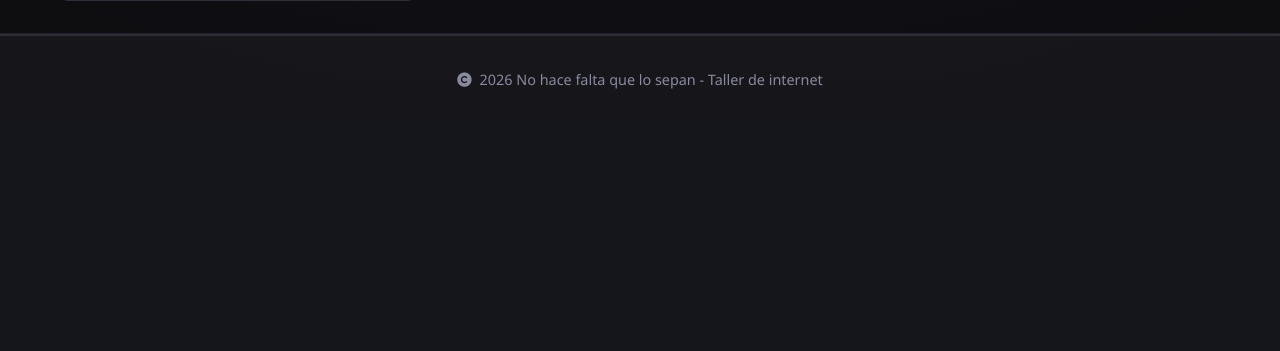
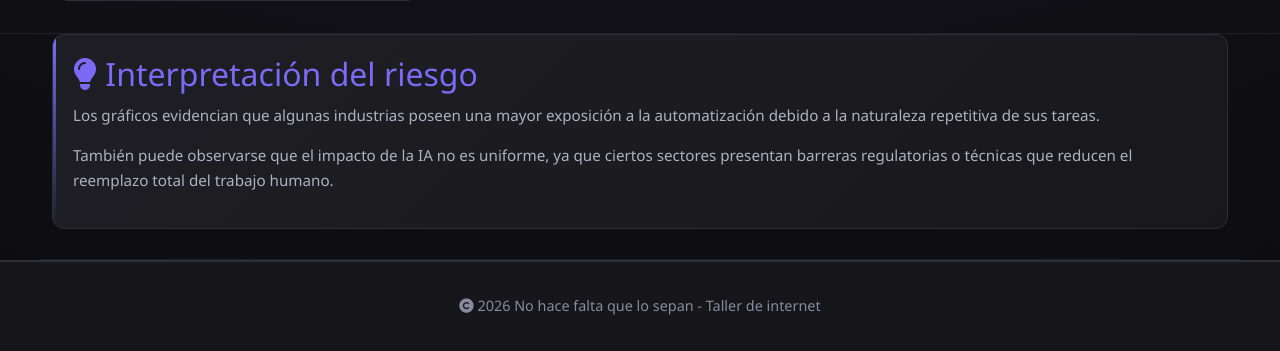
Before and after one commit to matiascena06/repogit, a Flask app: page /riesgo in a window 1280 px wide. Shown: the part 1486-1837 px from the top of the page. Before the commit the page ends 1575 px from the top, so only its background shows below. Run offline with Flask 3, Linux system fonts and the light colour scheme; parts of the project's set-up code (start-up, migrations or seed data) failed here and were passed over.

Commit message:
footer corregido y riesgo.html editado

```diff
--- a/templates/analisis.html
+++ b/templates/analisis.html
@@ -178,7 +178,7 @@
 
 <footer>
     <div class="container-footer">
-        <p><i class="fas fa-copyright" style="margin-right: 8px;"></i>2026 No hace falta que lo sepan - Taller de internet</p>
+        <p><i class="fas fa-copyright"></i> 2026 No hace falta que lo sepan - Taller de internet</p>
     </div>
 </footer>
 </body>
--- a/templates/costos.html
+++ b/templates/costos.html
@@ -94,7 +94,7 @@
 
 <footer>
     <div class="container-footer">
-        <p><i class="fas fa-copyright" style="margin-right: 8px;"></i>2026 No hace falta que lo sepan - Taller de internet</p>
+        <p><i class="fas fa-copyright"></i> 2026 No hace falta que lo sepan - Taller de internet</p>
     </div>
 </footer>
 </body>
--- a/templates/index.html
+++ b/templates/index.html
@@ -155,7 +155,7 @@
 
 <footer>
     <div class="container-footer">
-        <p><i class="fas fa-copyright" style="margin-right: 8px;"></i>2026 No hace falta que lo sepan - Taller de internet</p>
+        <p><i class="fas fa-copyright"></i> 2026 No hace falta que lo sepan - Taller de internet</p>
     </div>
 </footer>
 </body>
--- a/templates/riesgo.html
+++ b/templates/riesgo.html
@@ -58,7 +58,9 @@
 
         <div class="graficos-grid">
             <div class="grafico-card">
-                <h3>Años de sustitución</h3>
+                <h3>
+                <i class="fas fa-calendar-days"></i> Años de sustitución
+                </h3>
                 <img src="{{ url_for('static', filename='plots/g4.png') }}">
                 <p class="grafico-desc">
                     Distribución de los años estimados en los que distintos roles podrían ser reemplazados por IA.
@@ -66,7 +68,9 @@
             </div>
 
             <div class="grafico-card">
-                <h3>AI Augmentation</h3>
+                <h3>
+                    <i class="fas fa-brain"></i> AI Augmentation
+                </h3>
                 <img src="{{ url_for('static', filename='plots/g2.png') }}">
                 <p class="grafico-desc">
                     Muestra cómo la IA puede aumentar la productividad según la barrera regulatoria de cada industria.
@@ -74,7 +78,9 @@
             </div>
 
             <div class="grafico-card">
-                <h3>Impacto por industria</h3>
+                <h3>
+                    <i class="fas fa-industry"></i> Impacto por industria
+                </h3>
                 <img src="{{ url_for('static', filename='plots/g5.png') }}">
                 <p class="grafico-desc">
                     Ranking de industrias según el potencial de impacto de la IA en sus procesos.
@@ -82,7 +88,9 @@
             </div>
 
             <div class="grafico-card">
-                <h3>Tendencia temporal</h3>
+                <h3>
+                    <i class="fas fa-chart-line"></i> Tendencia temporal
+                    </h3>
                 <img src="{{ url_for('static', filename='plots/g6.png') }}">
                 <p class="grafico-desc">
                     Evolución del riesgo promedio de automatización
@@ -92,9 +100,29 @@
         </div>
     </div>
 </section>
+
+<section class="container">
+    <div class="info-box">
+        <h2>
+            <i class="fas fa-lightbulb"></i>
+            Interpretación del riesgo
+        </h2>
+        <p>
+            Los gráficos evidencian que algunas industrias poseen una mayor
+            exposición a la automatización debido a la naturaleza repetitiva
+            de sus tareas.
+        </p>
+        <p>
+            También puede observarse que el impacto de la IA no es uniforme,
+            ya que ciertos sectores presentan barreras regulatorias o técnicas
+            que reducen el reemplazo total del trabajo humano.
+        </p>
+    </div>
+</section>
+
 <footer>
     <div class="container-footer">
-        <p><i class="fas fa-copyright" style="margin-right: 8px;"></i>2026 No hace falta que lo sepan - Taller de internet</p>
+        <p><i class="fas fa-copyright"></i> 2026 No hace falta que lo sepan - Taller de internet</p>
     </div>
 </footer>
 </body>
--- a/templates/subir_csv.html
+++ b/templates/subir_csv.html
@@ -71,7 +71,7 @@
 
 <footer>
     <div class="container-footer">
-        <p><i class="fas fa-copyright" style="margin-right: 8px;"></i>2026 No hace falta que lo sepan - Taller de internet</p>
+        <p><i class="fas fa-copyright"></i> 2026 No hace falta que lo sepan - Taller de internet</p>
     </div>
 </footer>
 </body>
```
